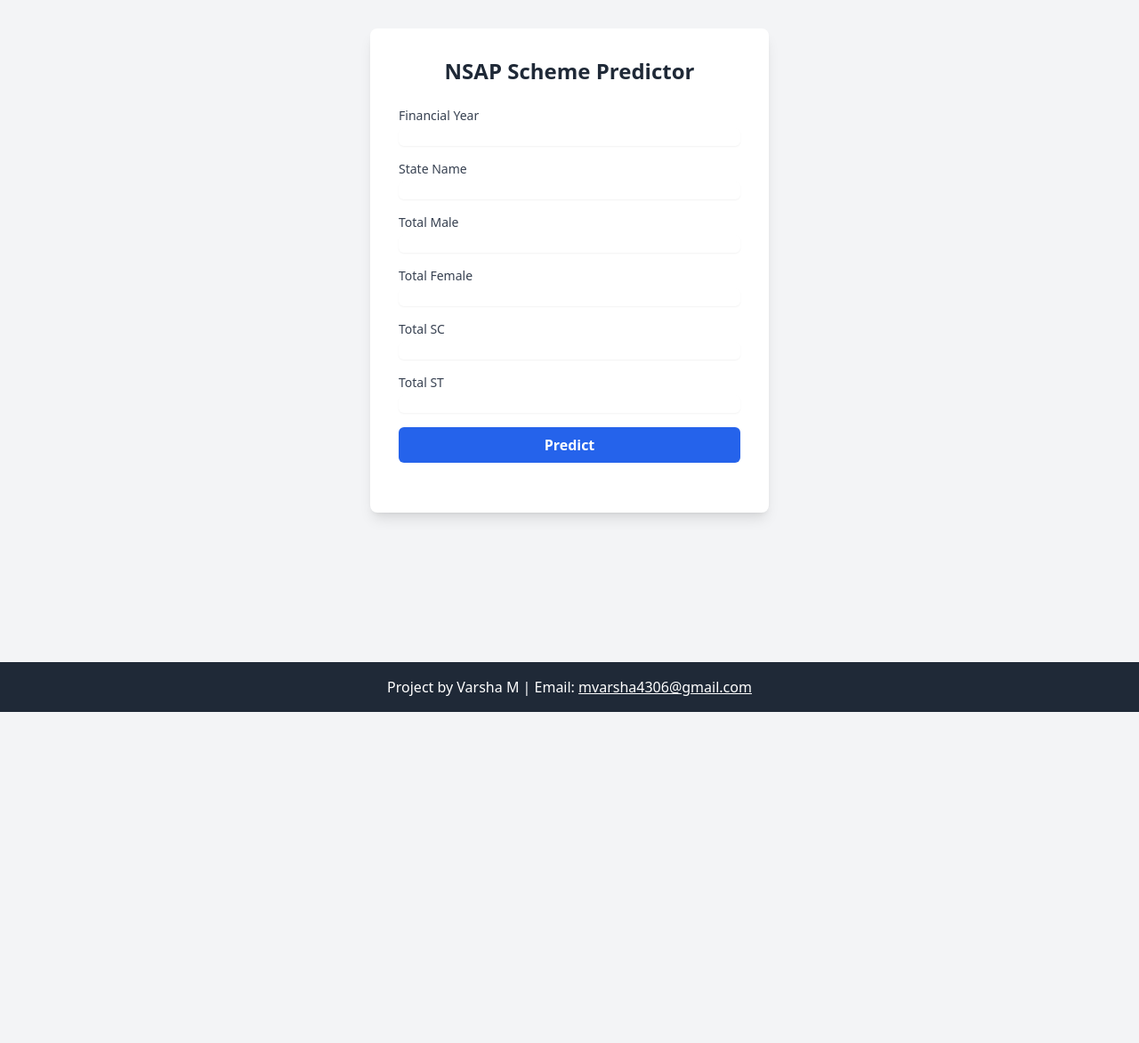
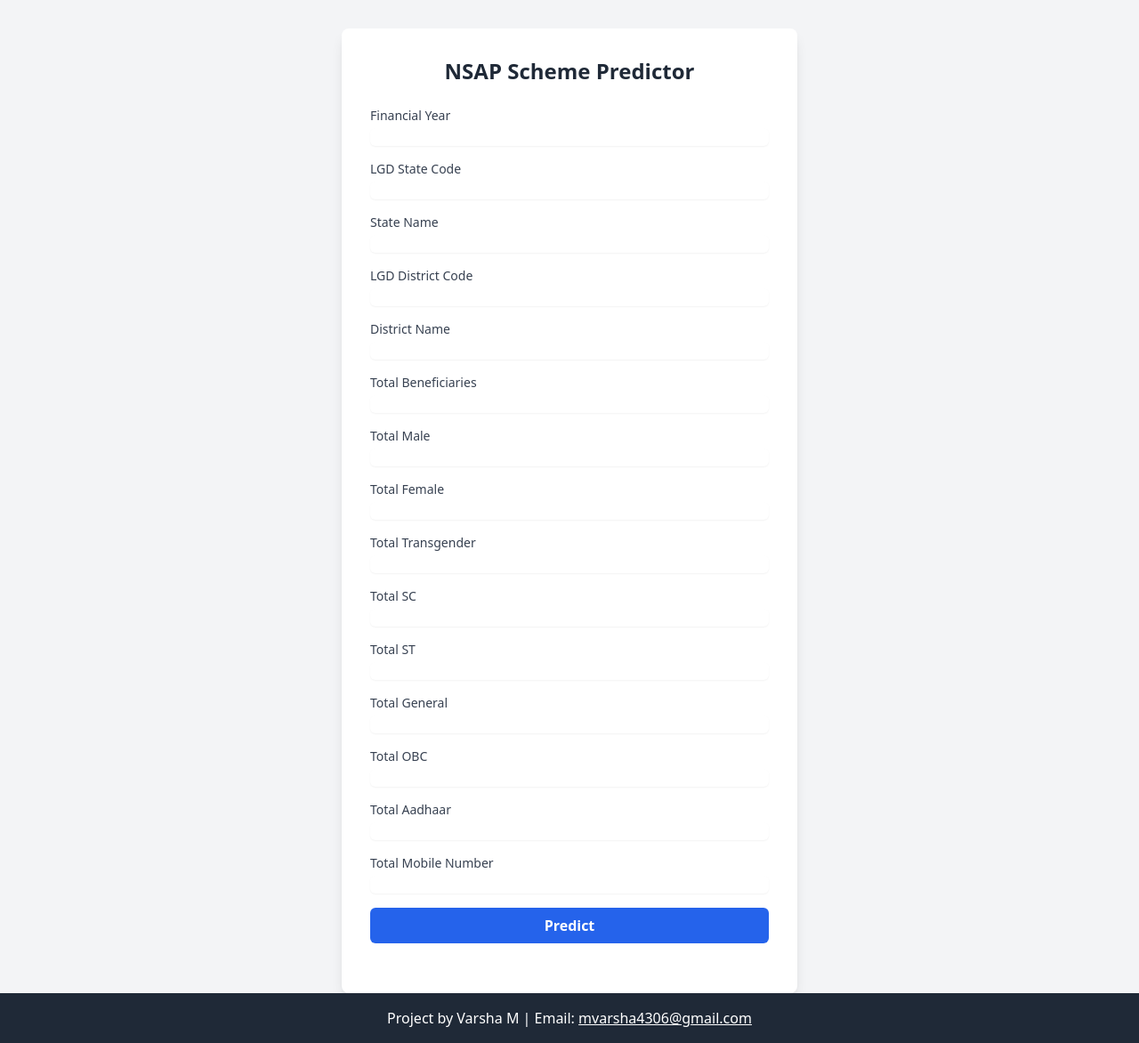
Before and after one commit to Varshaisnice/IBM-Skills-Lab-Project-for-NSAP-Scheme-Predictor-Problem-statement-34, a Flask app: page / in a window 1280 px wide. Shown: the whole page at 89% size. Before the commit the page ends 800 px from the top, so only its background shows below. Run offline with Flask 3, Linux system fonts and the light colour scheme; parts of the project's set-up code (start-up, migrations or seed data) failed here and were passed over; some libraries are stand-ins or nearby versions.

Commit message:
Update index.html

```diff
--- a/templates/index.html
+++ b/templates/index.html
@@ -7,7 +7,7 @@
   <script src="https://cdn.tailwindcss.com"></script>
 </head>
 <body class="bg-gray-100 min-h-screen flex flex-col items-center justify-between">
-  <div class="bg-white p-8 rounded-lg shadow-lg w-full max-w-md mt-8">
+  <div class="bg-white p-8 rounded-lg shadow-lg w-full max-w-lg mt-8">
     <h1 class="text-2xl font-bold text-gray-800 mb-6 text-center">NSAP Scheme Predictor</h1>
 
     <form id="predict-form" class="space-y-4">
@@ -15,38 +15,72 @@
         <label class="block text-sm font-medium text-gray-700">Financial Year</label>
         <input type="text" name="finyear" class="mt-1 block w-full rounded-md border-gray-300 shadow-sm focus:border-blue-500 focus:ring-blue-500 sm:text-sm" required>
       </div>
-
+      <div>
+        <label class="block text-sm font-medium text-gray-700">LGD State Code</label>
+        <input type="text" name="lgdstatecode" class="mt-1 block w-full rounded-md border-gray-300 shadow-sm focus:border-blue-500 focus:ring-blue-500 sm:text-sm" required>
+      </div>
       <div>
         <label class="block text-sm font-medium text-gray-700">State Name</label>
         <input type="text" name="statename" class="mt-1 block w-full rounded-md border-gray-300 shadow-sm focus:border-blue-500 focus:ring-blue-500 sm:text-sm" required>
       </div>
-
+      <div>
+        <label class="block text-sm font-medium text-gray-700">LGD District Code</label>
+        <input type="text" name="lgddistrictcode" class="mt-1 block w-full rounded-md border-gray-300 shadow-sm focus:border-blue-500 focus:ring-blue-500 sm:text-sm" required>
+      </div>
+      <div>
+        <label class="block text-sm font-medium text-gray-700">District Name</label>
+        <input type="text" name="districtname" class="mt-1 block w-full rounded-md border-gray-300 shadow-sm focus:border-blue-500 focus:ring-blue-500 sm:text-sm" required>
+      </div>
+      <div>
+        <label class="block text-sm font-medium text-gray-700">Total Beneficiaries</label>
+        <input type="number" name="totalbeneficiaries" class="mt-1 block w-full rounded-md border-gray-300 shadow-sm focus:border-blue-500 focus:ring-blue-500 sm:text-sm" required>
+      </div>
       <div>
         <label class="block text-sm font-medium text-gray-700">Total Male</label>
         <input type="number" name="totalmale" class="mt-1 block w-full rounded-md border-gray-300 shadow-sm focus:border-blue-500 focus:ring-blue-500 sm:text-sm" required>
       </div>
-
       <div>
         <label class="block text-sm font-medium text-gray-700">Total Female</label>
         <input type="number" name="totalfemale" class="mt-1 block w-full rounded-md border-gray-300 shadow-sm focus:border-blue-500 focus:ring-blue-500 sm:text-sm" required>
       </div>
-
+      <div>
+        <label class="block text-sm font-medium text-gray-700">Total Transgender</label>
+        <input type="number" name="totaltransgender" class="mt-1 block w-full rounded-md border-gray-300 shadow-sm focus:border-blue-500 focus:ring-blue-500 sm:text-sm" required>
+      </div>
       <div>
         <label class="block text-sm font-medium text-gray-700">Total SC</label>
         <input type="number" name="totalsc" class="mt-1 block w-full rounded-md border-gray-300 shadow-sm focus:border-blue-500 focus:ring-blue-500 sm:text-sm" required>
       </div>
-
       <div>
         <label class="block text-sm font-medium text-gray-700">Total ST</label>
         <input type="number" name="totalst" class="mt-1 block w-full rounded-md border-gray-300 shadow-sm focus:border-blue-500 focus:ring-blue-500 sm:text-sm" required>
       </div>
-
+      <div>
+        <label class="block text-sm font-medium text-gray-700">Total General</label>
+        <input type="number" name="totalgen" class="mt-1 block w-full rounded-md border-gray-300 shadow-sm focus:border-blue-500 focus:ring-blue-500 sm:text-sm" required>
+      </div>
+      <div>
+        <label class="block text-sm font-medium text-gray-700">Total OBC</label>
+        <input type="number" name="totalobc" class="mt-1 block w-full rounded-md border-gray-300 shadow-sm focus:border-blue-500 focus:ring-blue-500 sm:text-sm" required>
+      </div>
+      <div>
+        <label class="block text-sm font-medium text-gray-700">Total Aadhaar</label>
+        <input type="number" name="totalaadhaar" class="mt-1 block w-full rounded-md border-gray-300 shadow-sm focus:border-blue-500 focus:ring-blue-500 sm:text-sm" required>
+      </div>
+      <div>
+        <label class="block text-sm font-medium text-gray-700">Total Mobile Number</label>
+        <input type="number" name="totalmobilenumber" class="mt-1 block w-full rounded-md border-gray-300 shadow-sm focus:border-blue-500 focus:ring-blue-500 sm:text-sm" required>
+      </div>
       <button type="submit" class="w-full bg-blue-600 text-white font-semibold py-2 px-4 rounded-md hover:bg-blue-700 focus:outline-none focus:ring-2 focus:ring-blue-500 focus:ring-offset-2">
         Predict
       </button>
     </form>
 
-    <h2 id="result" class="mt-6 text-lg font-medium text-gray-800 text-center"></h2>
+    <div id="result" class="mt-6 text-lg font-medium text-gray-800">
+      <p id="scheme" class="text-center"></p>
+      <p id="confidence" class="text-center"></p>
+      <p id="eligibility" class="text-center"></p>
+    </div>
   </div>
 
   <footer class="bg-gray-800 text-white text-center py-4 w-full">
@@ -72,10 +106,20 @@
       })
       .then(res => res.json())
       .then(data => {
-        document.getElementById("result").textContent = "Predicted Scheme: " + data.scheme;
+        if (data.error) {
+          document.getElementById("scheme").textContent = `Error: ${data.error}`;
+          document.getElementById("confidence").textContent = "";
+          document.getElementById("eligibility").textContent = "";
+        } else {
+          document.getElementById("scheme").textContent = `Predicted Scheme: ${data.scheme}`;
+          document.getElementById("confidence").textContent = `Confidence Score: ${data.confidence_score}`;
+          document.getElementById("eligibility").textContent = `Eligibility Criteria: ${data.eligibility_criteria}`;
+        }
       })
       .catch(error => {
-        document.getElementById("result").textContent = "Error: Unable to fetch prediction";
+        document.getElementById("scheme").textContent = "Error: Unable to fetch prediction";
+        document.getElementById("confidence").textContent = "";
+        document.getElementById("eligibility").textContent = "";
       });
     });
   </script>
```
